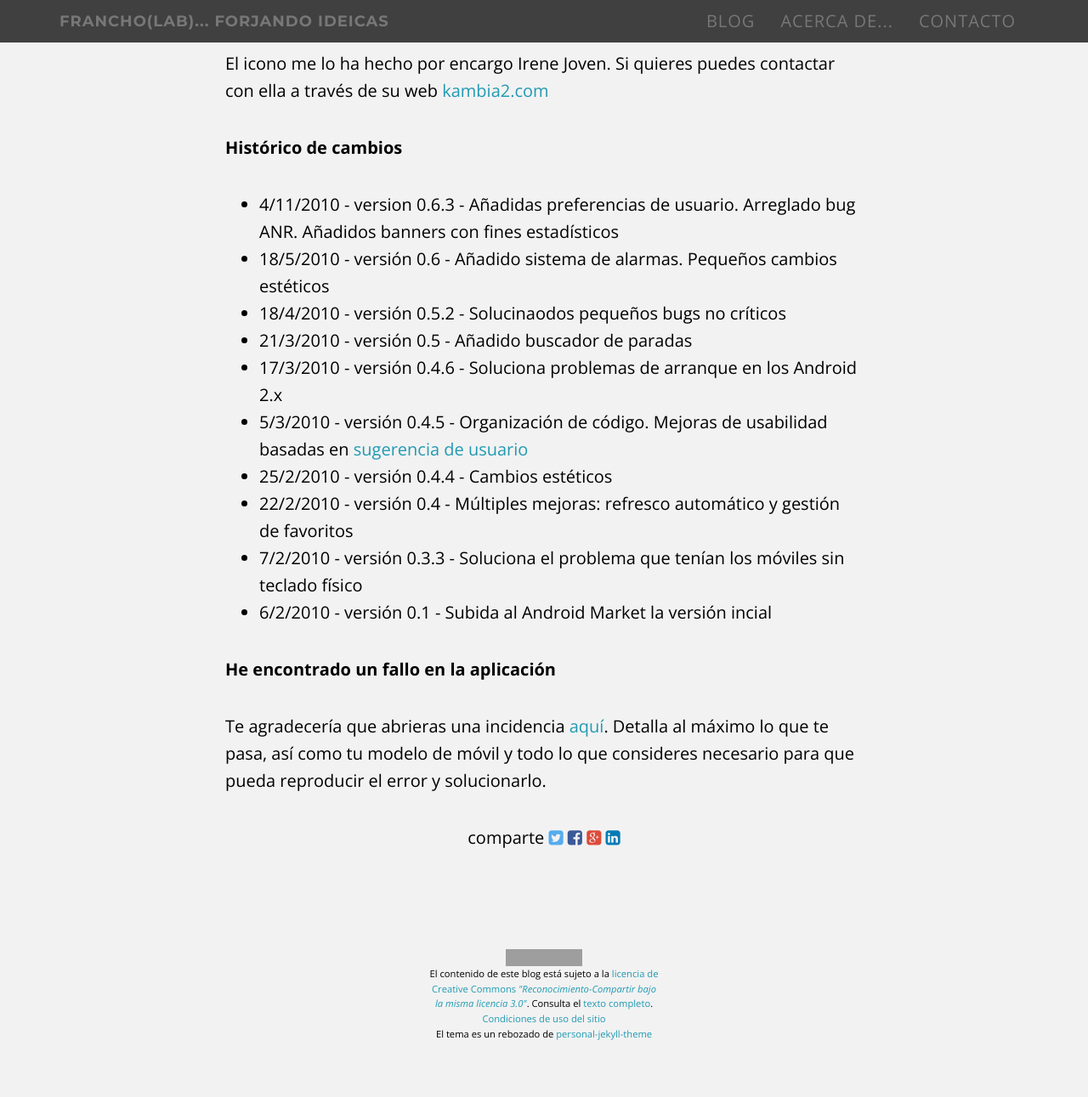
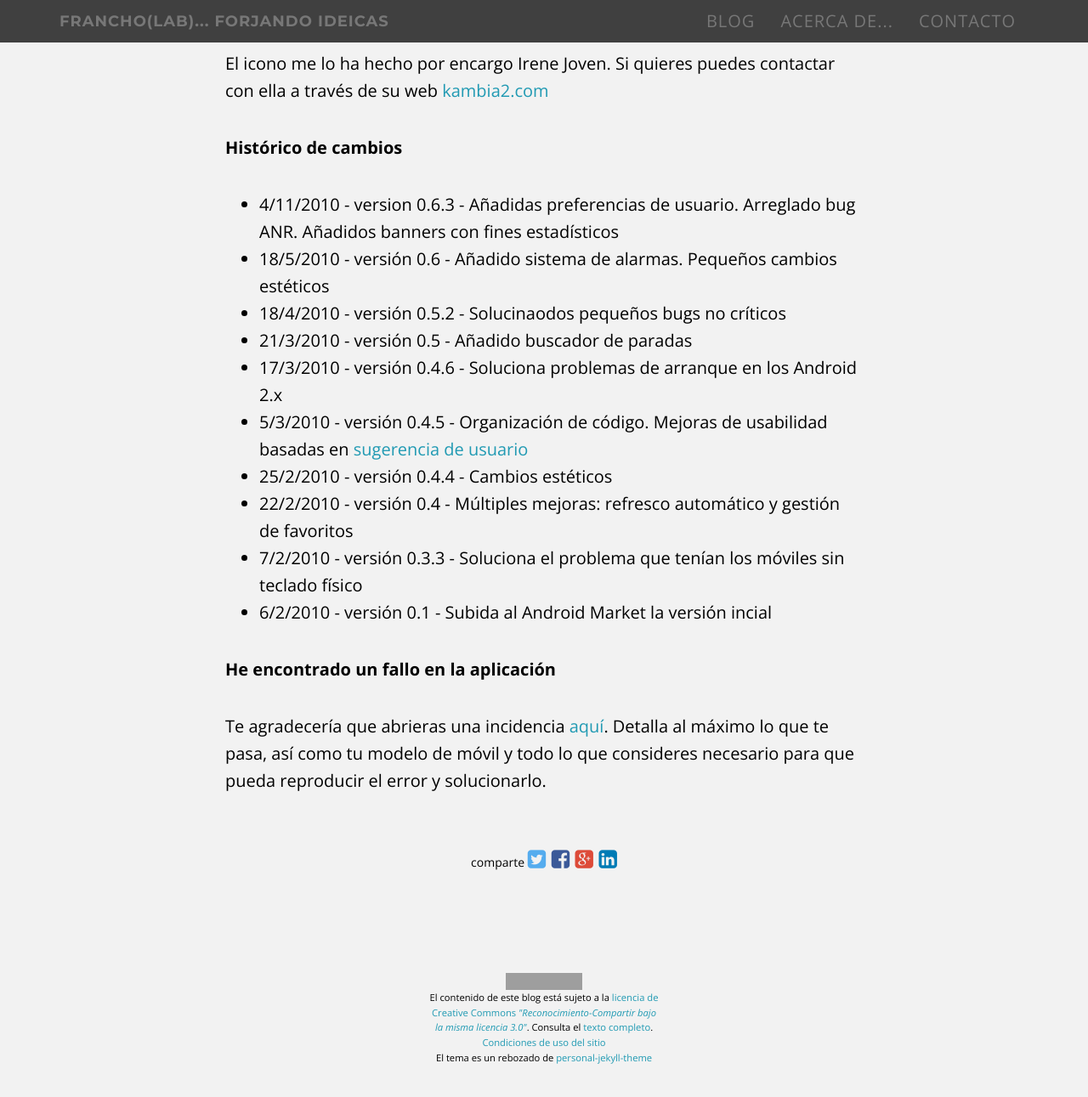
Before and after one commit to francho/francho.github.io, a Jekyll site: the page built from zgzbus/index.md, in a window 1280 px wide and 1400 px high, scrolled down 2320 px. Shown: the top 1291 px of the window at 85% size. Built offline with Jekyll 4.4.1, drawn with Linux system fonts in a browser that asks for light colours; grey boxes are pictures that could not be loaded.

Commit message:
Tweak share font sizes

```diff
--- a/_sass/_francho.scss
+++ b/_sass/_francho.scss
@@ -324,8 +324,17 @@ img::selection {
 }
 
 .social-share {
+  padding-top: 20px;
   padding-bottom: 30px;
   text-align: center;
+
+  p {
+    font-size: 14px;
+
+    a {
+      font-size: 25px;
+    }
+  }
 
   .fa-twitter-square {
     color: $twitter-color;
```
